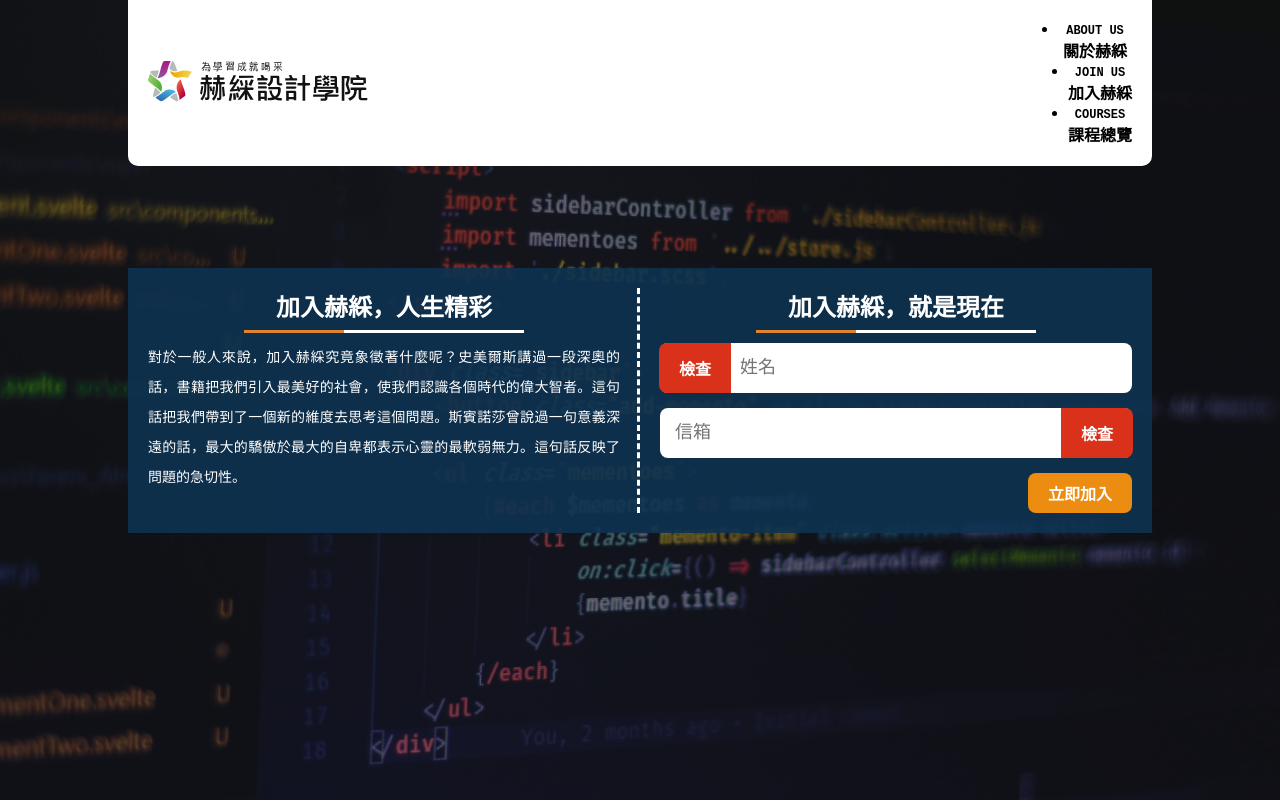
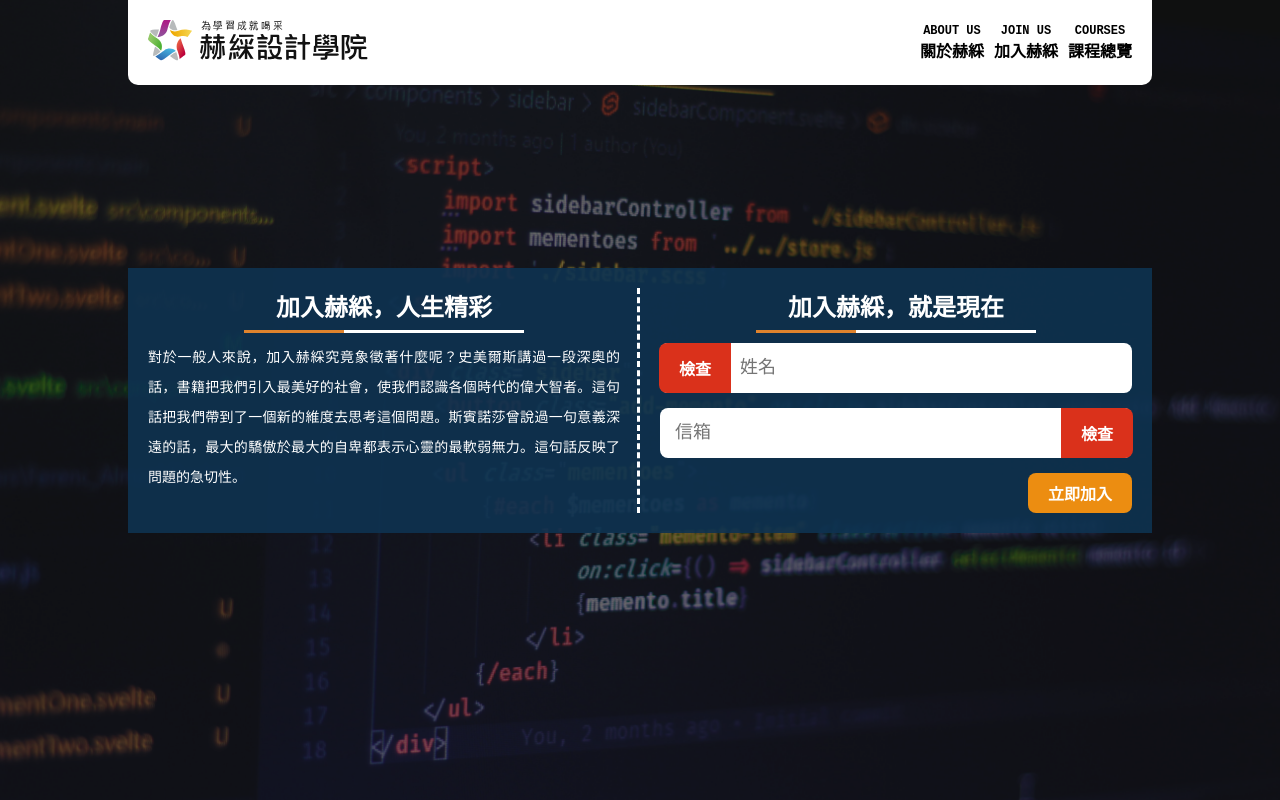
Before and after one commit to joxuan/20221218, a plain HTML site: page dist/layout_1_rwd.html in a window 1280 px wide. Shown: the top 800 px of the page. Drawn offline with nearby package versions, Linux system fonts and the light colour scheme; grey boxes are pictures that could not be loaded.

Commit message:
修改標頭錯誤

```diff
--- a/src/scss/layout_1_rwd.scss
+++ b/src/scss/layout_1_rwd.scss
@@ -22,7 +22,7 @@ body {
         border-top-left-radius: 0;
     }
 
-    .menu {
+    .menu ul {
         list-style-type: none;
         display: flex;
 
```
Also changed, not shown: dist/css/layout_1_rwd.css.
